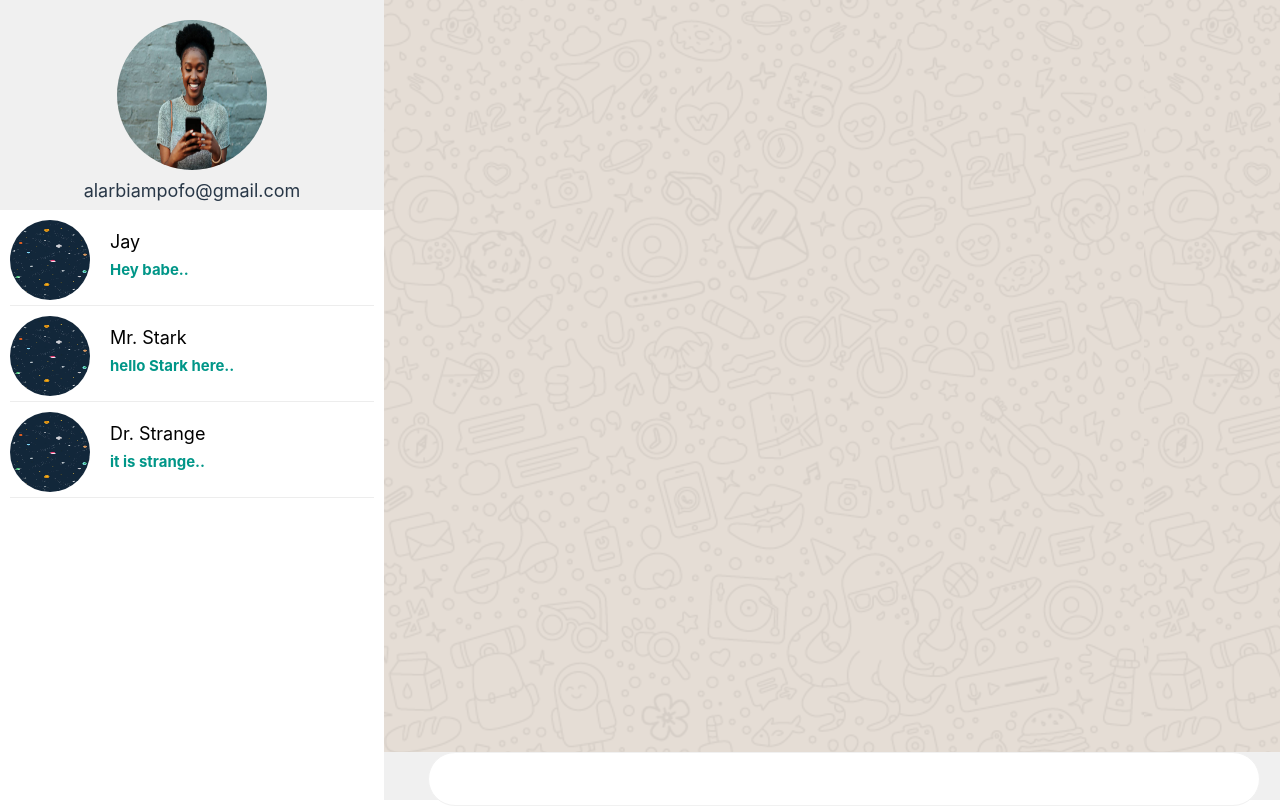
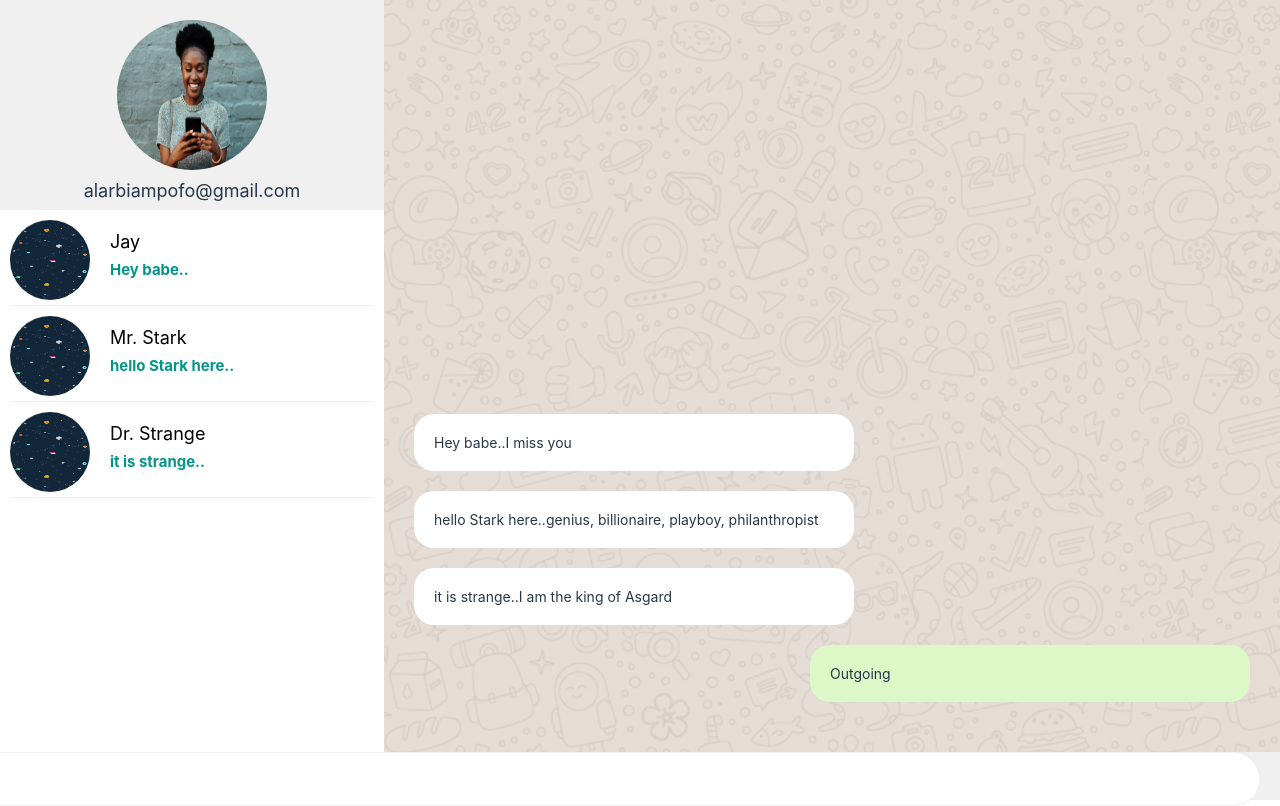
Before and after one commit to akotonyStark/react-chat-app, a React (Create React App) app: page / in a window 1280 px wide. Built offline with nearby package versions, Linux system fonts and the light colour scheme.

Commit message:
load messges

```diff
--- a/src/App.css
+++ b/src/App.css
@@ -47,8 +47,9 @@
   background-color: #f0f0f0;
 }
 
-.inputChat :focus {
+.inputChat:focus {
   border: 1px solid red !important;
+  width: 100% !important;
 }
 
 @media only screen and (max-width: 1300px) {
--- a/src/components/BottomPane.js
+++ b/src/components/BottomPane.js
@@ -12,7 +12,7 @@ export default BottomPane
 
 const styles = {
   inputChat: {
-    width: 800,
+    width: '100vw',
     height: 50,
     borderRadius: 50,
     paddingLeft: 20,
--- a/src/components/LeftPane.js
+++ b/src/components/LeftPane.js
@@ -32,7 +32,11 @@ function LeftPane() {
       </div>
       <div>
         {contacts.map((chatItem, index) => (
-          <div key={index} style={styles.contactRow}>
+          <div
+            key={index}
+            style={styles.contactRow}
+            onClick={() => console.log(chatItem)}
+          >
             <div>
               <img src={chatItem.contactImg} style={styles.contactImg} />
             </div>
--- a/src/components/MainPane.js
+++ b/src/components/MainPane.js
@@ -1,15 +1,84 @@
 import React from 'react'
+import profilepic from '../assets/chat_back.jpg'
+
+const contacts = [
+  {
+    name: 'Jay',
+    contactImg: profilepic,
+    messages: ['Hey babe..', 'I miss you'],
+  },
+  {
+    name: 'Mr. Stark',
+    contactImg: profilepic,
+    messages: [
+      'hello Stark here..',
+      'genius, billionaire, playboy, philanthropist',
+    ],
+  },
+  {
+    name: 'Dr. Strange',
+    contactImg: profilepic,
+    messages: ['it is strange..', 'I am the king of Asgard'],
+  },
+]
 
 function MainPane() {
-  return <div></div>
+  return (
+    <div style={styles.chatPage}>
+      {contacts.map((data, index) => (
+        <div key={index} style={styles.incoming}>
+          <div style={styles.incomingBubble}>{data.messages}</div>
+        </div>
+      ))}
+
+      <div style={styles.outgoing}>
+        <div style={styles.outgoingBubble}>Outgoing</div>
+      </div>
+    </div>
+  )
 }
 
 export default MainPane
 
 const styles = {
-  senderBubble: {
-    height: 100,
-    width: 100,
-    border: '1px solid #283747',
+  incomingBubble: {
+    // height: 100,
+    width: 400,
+    border: '0px solid #283747',
+    borderRadius: 20,
+    background: '#fff',
+    color: '#283747',
+    padding: 20,
+  },
+  outgoingBubble: {
+    // height: 100,
+    width: 400,
+    border: '0px solid #283747',
+    borderRadius: 20,
+    background: '#fff',
+    backgroundColor: '#dcf8c6',
+    padding: 20,
+  },
+
+  chatPage: {
+    display: 'flex',
+    flexDirection: 'column',
+    justifyContent: 'space-between',
+    margin: 30,
+  },
+  incoming: {
+    display: 'flex',
+    flexBasis: 'auto',
+    justifyContent: 'flex-start',
+    marginBottom: 20,
+    fontSize: 14,
+  },
+  outgoing: {
+    display: 'flex',
+    flexBasis: 'auto',
+    justifyContent: 'flex-end',
+    marginBottom: 20,
+    fontSize: 14,
+    color: '#283747',
   },
 }
```
